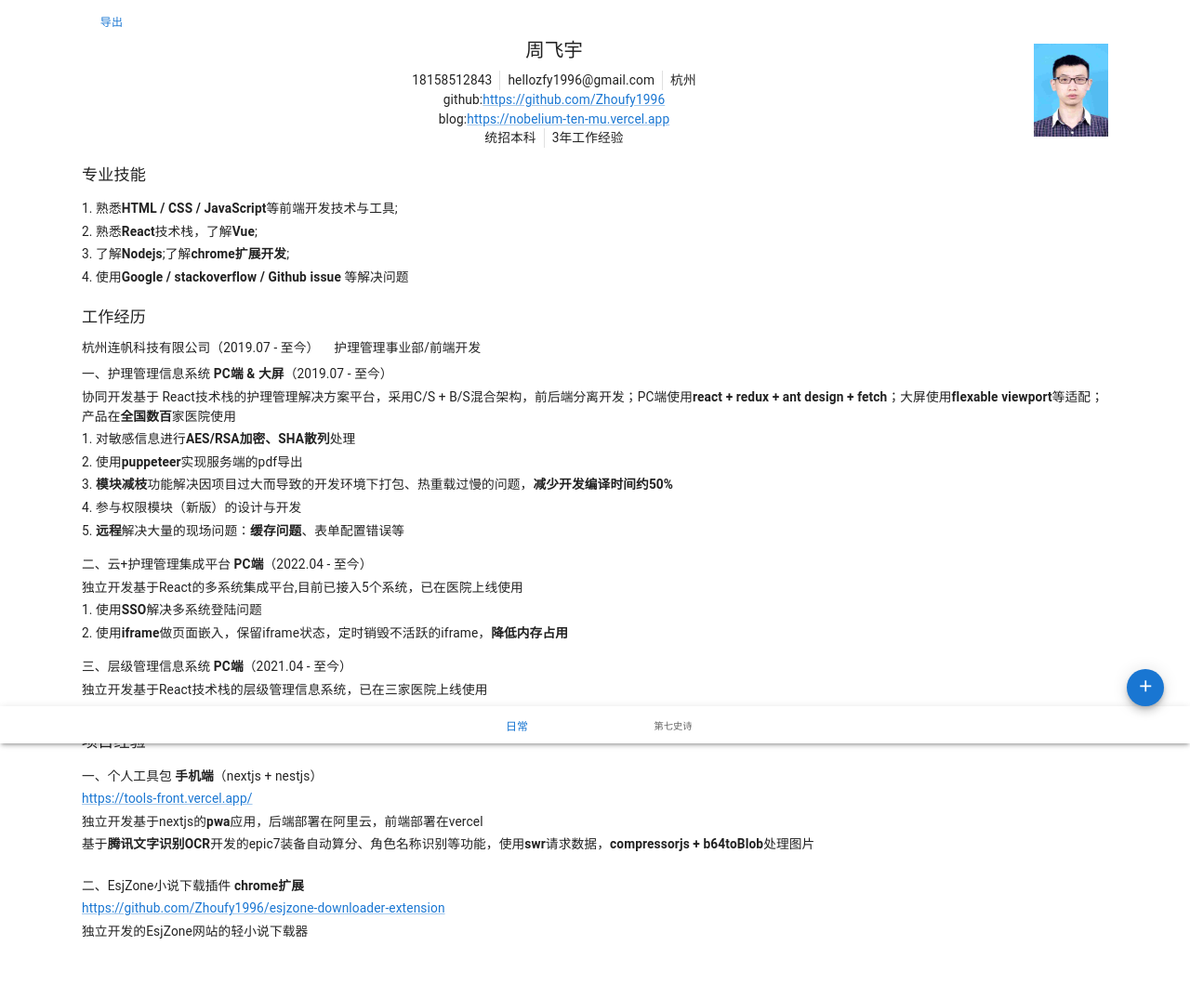
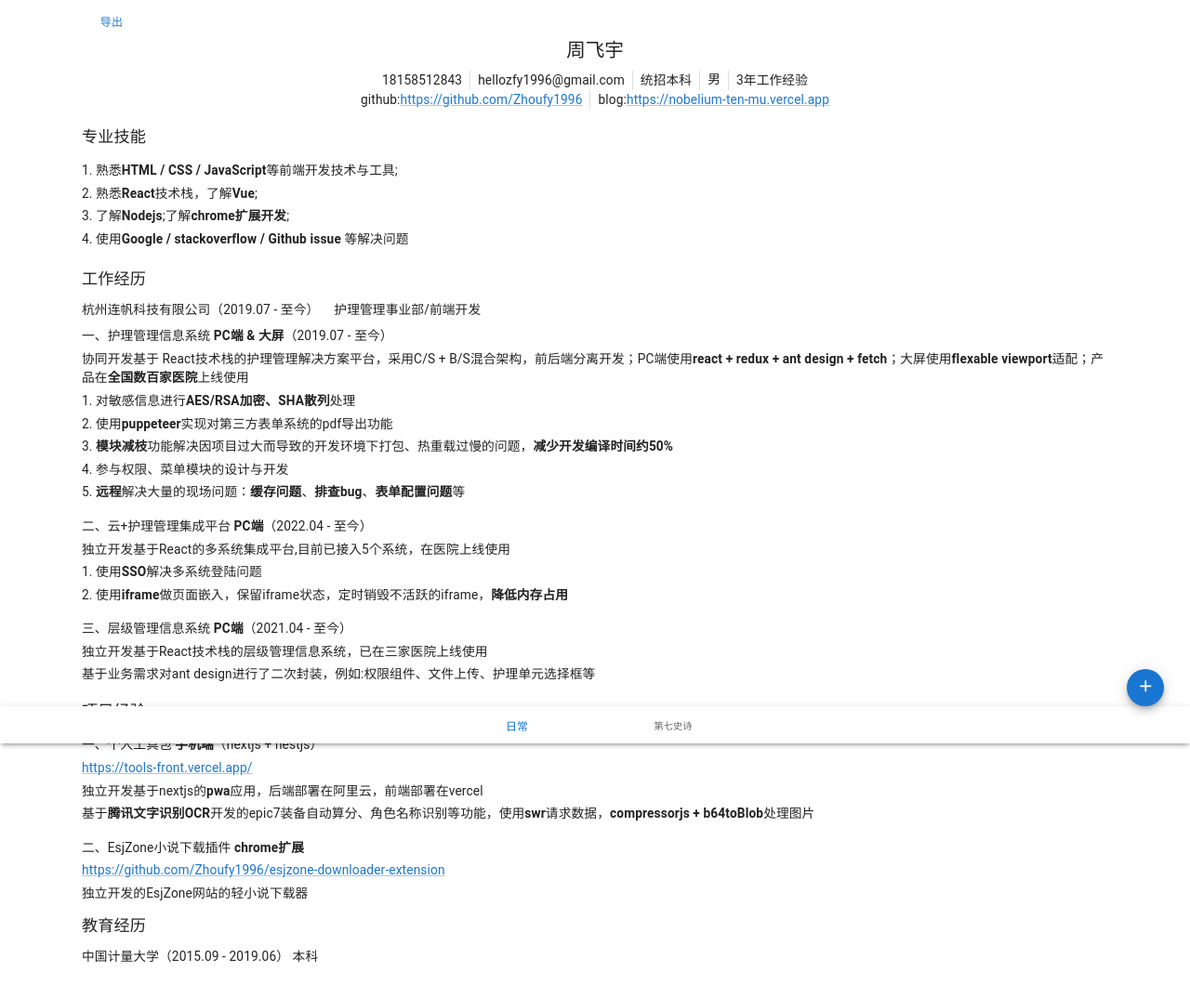
Before and after one commit to Zhoufy1996/tools-front, a Next.js app: page /life/resume in a window 1280 px wide. Shown: the top 1074 px of the page at 93% size. Built offline with nearby package versions, Linux system fonts and the light colour scheme.

Commit message:
简历修改

```diff
--- a/pages/life/resume.tsx
+++ b/pages/life/resume.tsx
@@ -1,16 +1,5 @@
-import {
-  Box,
-  Container,
-  Link,
-  Typography,
-  ListItemIcon,
-  Divider,
-  Avatar,
-  List,
-  ListItemText,
-  Button,
-  ListItem,
-} from '@mui/material';
+import { Box, Container, Link, Typography, Divider, List, ListItemText, Button } from '@mui/material';
+import Head from 'next/head';
 import Image from 'next/image';
 import { ReactNode, useRef } from 'react';
 import Photo from 'src/assets/images/photo.jpg';
@@ -32,6 +21,10 @@ const H = Highlight;
 const Resume = () => {
   const ref = useRef<HTMLDivElement>(null);
   return (
+    <>
+      <Head>
+        <title>前端开发_三年经验_周飞宇</title>
+      </Head>
       <Container ref={ref}>
         <Box>
           <Button
@@ -56,7 +49,11 @@ const Resume = () => {
               <CustomDivider />
               <Typography>hellozfy1996@gmail.com</Typography>
               <CustomDivider />
-            <Typography>杭州</Typography>
+              <Typography>统招本科</Typography>
+              <CustomDivider />
+              男
+              <CustomDivider />
+              <Typography>3年工作经验</Typography>
             </Box>
             <Box sx={{ display: 'flex', flexWrap: 'wrap', justifyContent: 'center' }}>
               <Typography>
@@ -65,8 +62,7 @@ const Resume = () => {
                   https://github.com/Zhoufy1996
                 </Link>
               </Typography>
-          </Box>
-          <Box sx={{ display: 'flex', flexWrap: 'wrap', justifyContent: 'center' }}>
+              <CustomDivider />
               <Typography>
                 blog:
                 <Link target="_blink" href="https://nobelium-ten-mu.vercel.app">
@@ -74,16 +70,10 @@ const Resume = () => {
                 </Link>
               </Typography>
             </Box>
-
-          <Box sx={{ display: 'flex', flexWrap: 'wrap', justifyContent: 'center' }}>
-            <Typography>统招本科</Typography>
-            <CustomDivider />
-            <Typography>3年工作经验</Typography>
           </Box>
-        </Box>
-        <Box sx={{ flexShrink: 0, flexBasis: 80, ml: 1, alignSelf: 'center' }}>
+          {/* <Box sx={{ flexShrink: 0, flexBasis: 80, ml: 1, alignSelf: 'center' }}>
             <Image width={80} height={100} src={Photo} alt="周飞宇" />
-        </Box>
+          </Box> */}
         </Box>
 
         <Box sx={{ mb: 1 }}>
@@ -122,22 +112,22 @@ const Resume = () => {
               </Typography>
               <ListItemText>
                 协同开发基于 React技术栈的护理管理解决方案平台，采用C/S + B/S混合架构，前后端分离开发；PC端使用
-              <H>react + redux + ant design + fetch</H>；大屏使用<H>flexable viewport</H>
-              等适配；产品在
-              <H>全国数百</H>家医院使用
+                <H>react + redux + ant design + fetch</H>；大屏使用<H>flexable viewport</H>适配；产品在
+                <H>全国数百家医院</H>上线使用
               </ListItemText>
               <ListItemText>
                 1. 对敏感信息进行<H>AES/RSA加密、SHA散列</H>处理
               </ListItemText>
               <ListItemText>
-              2. 使用<H>puppeteer</H>实现服务端的pdf导出
+                2. 使用<H>puppeteer</H>实现对第三方表单系统的pdf导出功能
               </ListItemText>
               <ListItemText>
-              3. <H>模块减枝</H>功能解决因项目过大而导致的开发环境下打包、热重载过慢的问题，<H>减少开发编译时间约50%</H>
+                3. <H>模块减枝</H>功能解决因项目过大而导致的开发环境下打包、热重载过慢的问题，
+                <H>减少开发编译时间约50%</H>
               </ListItemText>
-            <ListItemText>4. 参与权限模块（新版）的设计与开发</ListItemText>
+              <ListItemText>4. 参与权限、菜单模块的设计与开发</ListItemText>
               <ListItemText>
-              5. <H>远程</H>解决大量的现场问题：<H>缓存问题</H>、表单配置错误等
+                5. <H>远程</H>解决大量的现场问题：<H>缓存问题</H>、<H>排查bug</H>、<H>表单配置问题</H>等
               </ListItemText>
             </List>
 
@@ -145,7 +135,7 @@ const Resume = () => {
               <ListItemText>
                 二、云+护理管理集成平台 <H>PC端</H>（2022.04 - 至今）
               </ListItemText>
-            <ListItemText>独立开发基于React的多系统集成平台,目前已接入5个系统，已在医院上线使用</ListItemText>
+              <ListItemText>独立开发基于React的多系统集成平台,目前已接入5个系统，在医院上线使用</ListItemText>
               <ListItemText>
                 1. 使用<H>SSO</H>解决多系统登陆问题
               </ListItemText>
@@ -160,15 +150,15 @@ const Resume = () => {
               </ListItemText>
               <ListItemText>独立开发基于React技术栈的层级管理信息系统，已在三家医院上线使用</ListItemText>
               <ListItemText>
-              基于业务需求对ant design进行了二次封装，例如:权限判断组件、文件上传、护理单元选择框等
+                基于业务需求对ant design进行了二次封装，例如:权限组件、文件上传、护理单元选择框等
               </ListItemText>
             </List>
           </Box>
         </Box>
-      <Box>
+        <Box sx={{ pt: 1 }}>
           <Typography variant="h6">项目经验</Typography>
           <Box>
-          <List>
+            <List sx={{ pb: 0 }}>
               <ListItemText>
                 一、个人工具包 <H>手机端</H>（nextjs + nestjs）
               </ListItemText>
@@ -183,9 +173,6 @@ const Resume = () => {
                 <H>compressorjs + b64toBlob</H>处理图片
               </ListItemText>
             </List>
-        </Box>
-
-        <Box>
             <List>
               <ListItemText>
                 二、EsjZone小说下载插件 <H>chrome扩展</H>
@@ -199,7 +186,14 @@ const Resume = () => {
             </List>
           </Box>
         </Box>
+        <Box sx={{ mb: 1 }}>
+          <Typography variant="h6">教育经历</Typography>
+          <Box sx={{ pt: 1 }}>
+            <Typography component="span">中国计量大学（2015.09 - 2019.06） 本科</Typography>
+          </Box>
+        </Box>
       </Container>
+    </>
   );
 };
 
```
Lines whose indentation alone changed are shown as unchanged.
